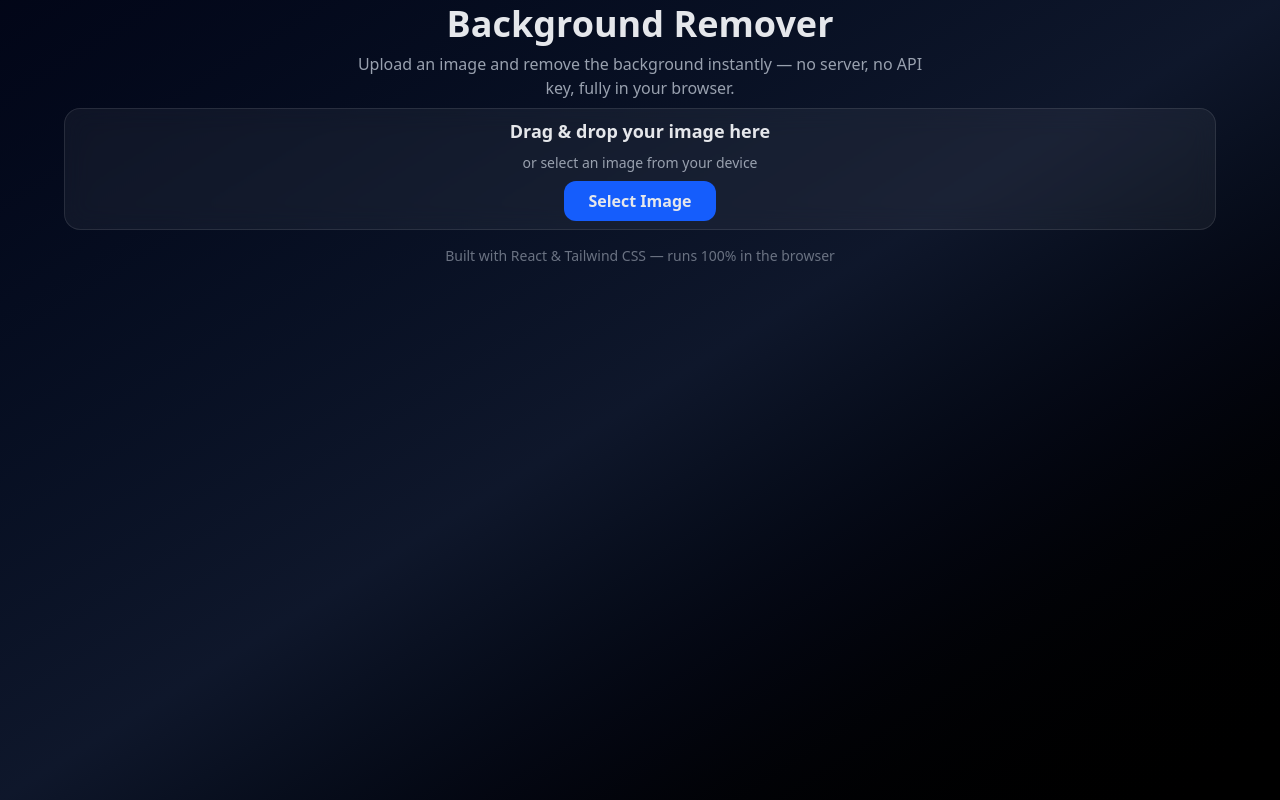
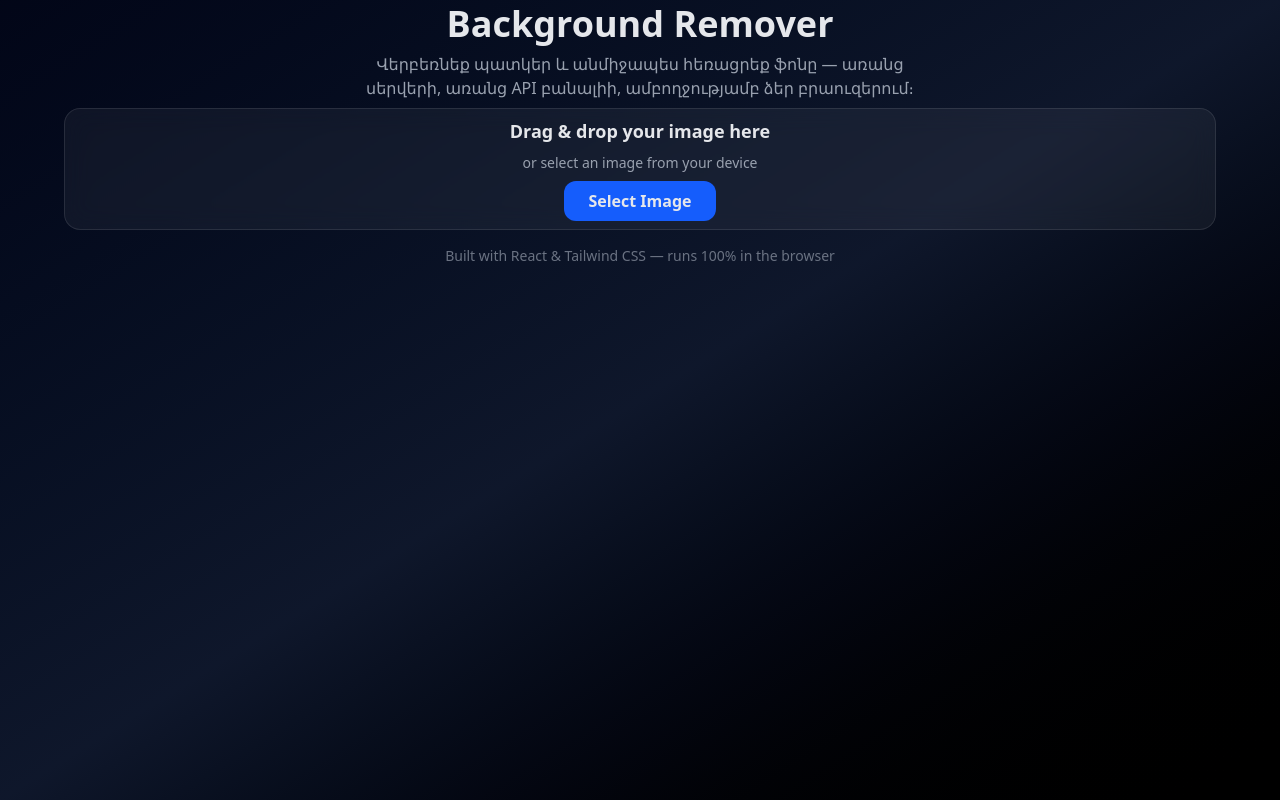
Before and after one commit to Demirtshyan/neonclean, a React (Vite) app: page / in a window 1280 px wide. Built offline with nearby package versions, Linux system fonts and the light colour scheme.

Commit message:
Translate background removal instructions to Armenian

```diff
--- a/src/App.jsx
+++ b/src/App.jsx
@@ -74,8 +74,7 @@ function App() {
             Background Remover
           </h1>
           <p className="text-gray-400 max-w-xl mx-auto text-sm sm:text-base">
-            Upload an image and remove the background instantly — no server, no
-            API key, fully in your browser.
+            Վերբեռնեք պատկեր և անմիջապես հեռացրեք ֆոնը — առանց սերվերի, առանց API բանալիի, ամբողջությամբ ձեր բրաուզերում։
           </p>
         </header>
         <section
```
